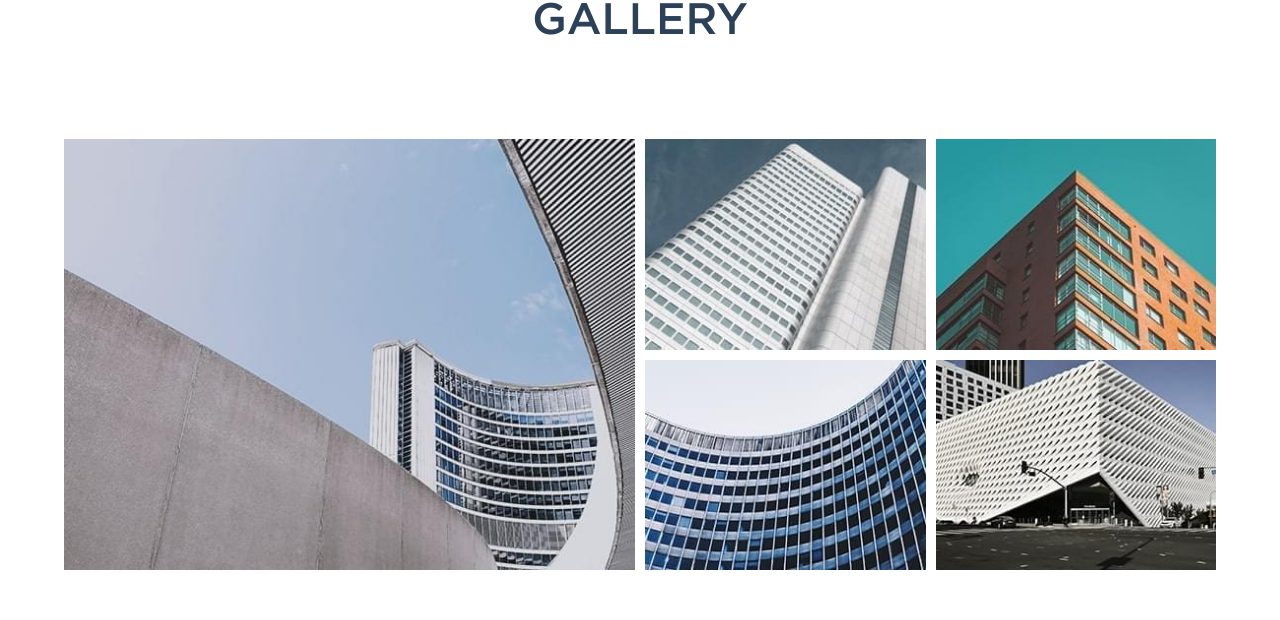
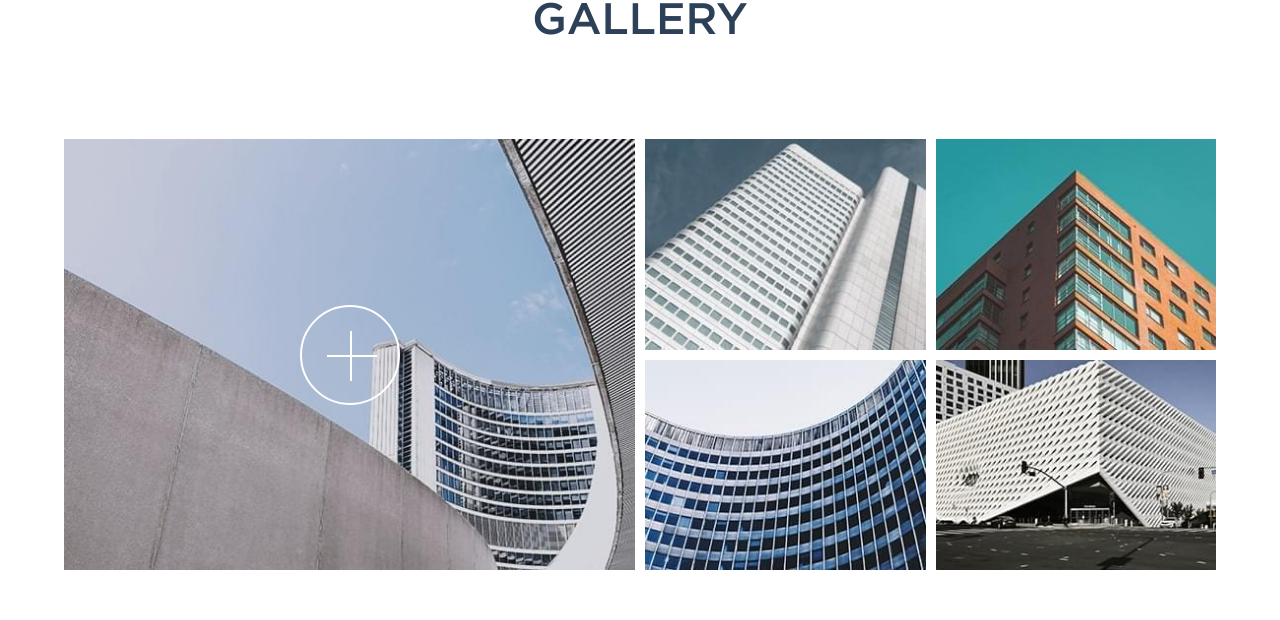
Before and after one commit to lilith6lamber/monticello, a plain HTML site: page src/index.html in a window 1280 px wide. Shown: the part 3777-4397 px from the top of the page. Drawn offline with nearby package versions, Linux system fonts and the light colour scheme; files whose address does not match are found by name.

Commit message:
+ little update

```diff
--- a/src/css/style.less
+++ b/src/css/style.less
@@ -335,7 +335,7 @@ header {
         color: @white;
         &.sticky {
             z-index: 15000;
-            background: linear-gradient(0deg, rgba(116,143,252,1) 16%, rgba(104,176,253,1) 45%, rgba(88,225,254,1) 87%, rgba(84,241,255,1) 100%);
+            background: linear-gradient(270deg, rgba(116,143,252,1) 16%, rgba(104,176,253,1) 45%, rgba(88,225,254,1) 87%, rgba(84,241,255,1) 100%);
             padding: 2px 0;
             position: fixed;
             top: 0;
@@ -588,7 +588,46 @@ section#services {
         grid-template-rows: repeat(2, 1fr);
         gap: 10px 10px;
         grid-template-areas: "big big img1 img2" "big big img3 img4";
-        .big { grid-area: big; }
+        .big {
+            grid-area: big;
+            position: relative;
+            .overlay {
+                cursor: pointer;
+                position: absolute;
+                transition: all, .5s ease-in;
+                width: 100px;
+                height: 100px;
+                border-radius: 50%;
+                border: 2px solid @white;
+                top: 50%;
+                left: 50%;
+                transform: translateX(-50%) translateY(-50%);
+                display: inline-block;
+                .lineplus
+                {
+                    position: absolute;
+                    left: 50%;
+                    top: 25%;
+                    height: 50px;
+                    width: 2px;
+                    background-color: @white;
+                    transition: all, .5s ease-in;
+                    &::after {
+                        content: '';
+                        position: absolute;
+                        left: 50%;
+                        height: 50px;
+                        width: 2px;
+                        background-color: @white;
+                        transform: rotate(270deg);
+                        transition: all, .5s ease-in;
+                    }
+                }
+                &:hover, &:hover .lineplus {
+                    opacity: .5;
+                }
+            }
+        }
         .img1 { grid-area: img1; }
         .img2 { grid-area: img2; }
         .img3 { grid-area: img3; }
@@ -596,7 +635,7 @@ section#services {
         img {
             height: 100%;
             transition: all, .5s ease;
-            &:hover {
+            &:hover:not(.bigimg) {
                 transform: scale(0.9);
             }
         }
@@ -699,6 +738,9 @@ footer {
                     color: @header;
                     margin-bottom: 30px;
                     font-size: 18px;
+                    &:focus {
+                        border-color: @violet;
+                    }
                     &::-webkit-input-placeholder {
                         color: @text;
                     }
@@ -1047,6 +1089,24 @@ footer {
             width: auto;
         }
     }
+    .gallery #gallery {
+        .big {
+            .overlay {
+                width: 50px;
+                height: 50px;
+                border-width: 1px;
+                .lineplus
+                {
+                    height: 25px;
+                    width: 1px;
+                    &::after {
+                        height: 25px;
+                        width: 1px;
+                    }
+                }
+            }
+        }
+    }
 }
 @media screen and (max-width: 668px) {
     header #head_slider li.headslide .slide-title {
--- a/src/index.html
+++ b/src/index.html
@@ -346,8 +346,11 @@
             <div class="container">
                 <div id="gallery">
                     <div class="big">
+                        <img src="./img/lazy.png" data-src="./img/img3.jpg" alt="Image 1" class="lazy bigimg">
                         <a href="./img/img3.jpg" data-lightbox="gallery" data-title="Lorem ipsum">
-                            <img src="./img/lazy.png" data-src="./img/img3.jpg" alt="Image 1" class="lazy">
+                            <div class="overlay">
+                                <span class="lineplus"></span>
+                            </div>
                         </a>
                     </div>
                     <div class="img1">
```
Also changed, not shown: src/css/style.css, src/css/style.min.css.
